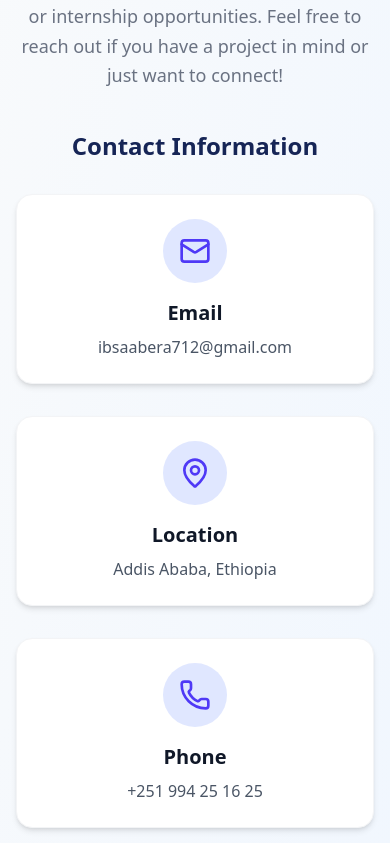
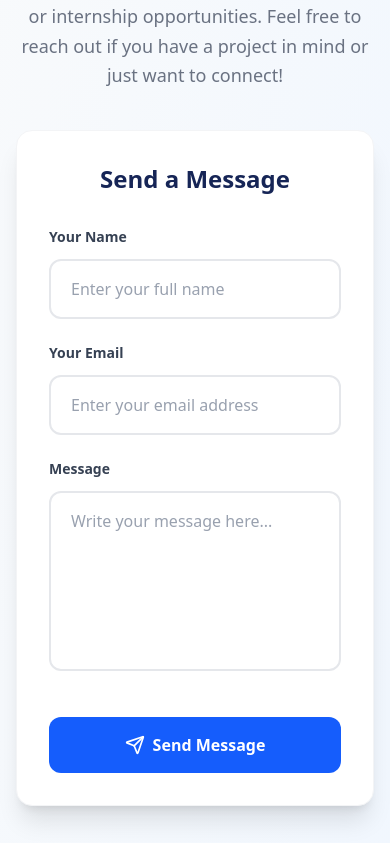
Before and after one commit to ibsa-a1/Portfolio, a React (Vite) app: page / in a window 390 px wide. Shown: the part 4721-5564 px from the top of the page. Built offline with nearby package versions, Linux system fonts and the light colour scheme.

Commit message:
Contact page order updated on  small screens

```diff
--- a/src/components/Contact.jsx
+++ b/src/components/Contact.jsx
@@ -54,9 +54,9 @@ const Contact = () => {
             or just want to connect!
           </p>
         </div>
-        <div className="grid grid-cols-1 lg:grid-cols-2 gap-12 lg:gap-16 items-start">
+        <div className="flex flex-col-reverse md:flex-row gap-12 lg:gap-16 items-start">
           {" "}
-          <div className="space-y-8 lg:space-y-12">
+          <div className="w-full md:w-1/2 space-y-8 lg:space-y-12">
             <div className="text-center lg:text-left">
               <h2 className="text-2xl md:text-3xl font-bold text-blue-950 mb-8">
                 Contact Information
@@ -147,7 +147,7 @@ const Contact = () => {
               </div>
             </div>
           </div>
-          <div className="w-full">
+          <div className="w-full md:w-1/2">
             <div className="bg-white rounded-2xl shadow-xl p-8 md:p-10 border border-gray-100 hover:shadow-2xl transition-shadow duration-300">
               <h2 className="text-2xl md:text-3xl font-bold text-blue-950 mb-8 text-center">
                 Send a Message
```
